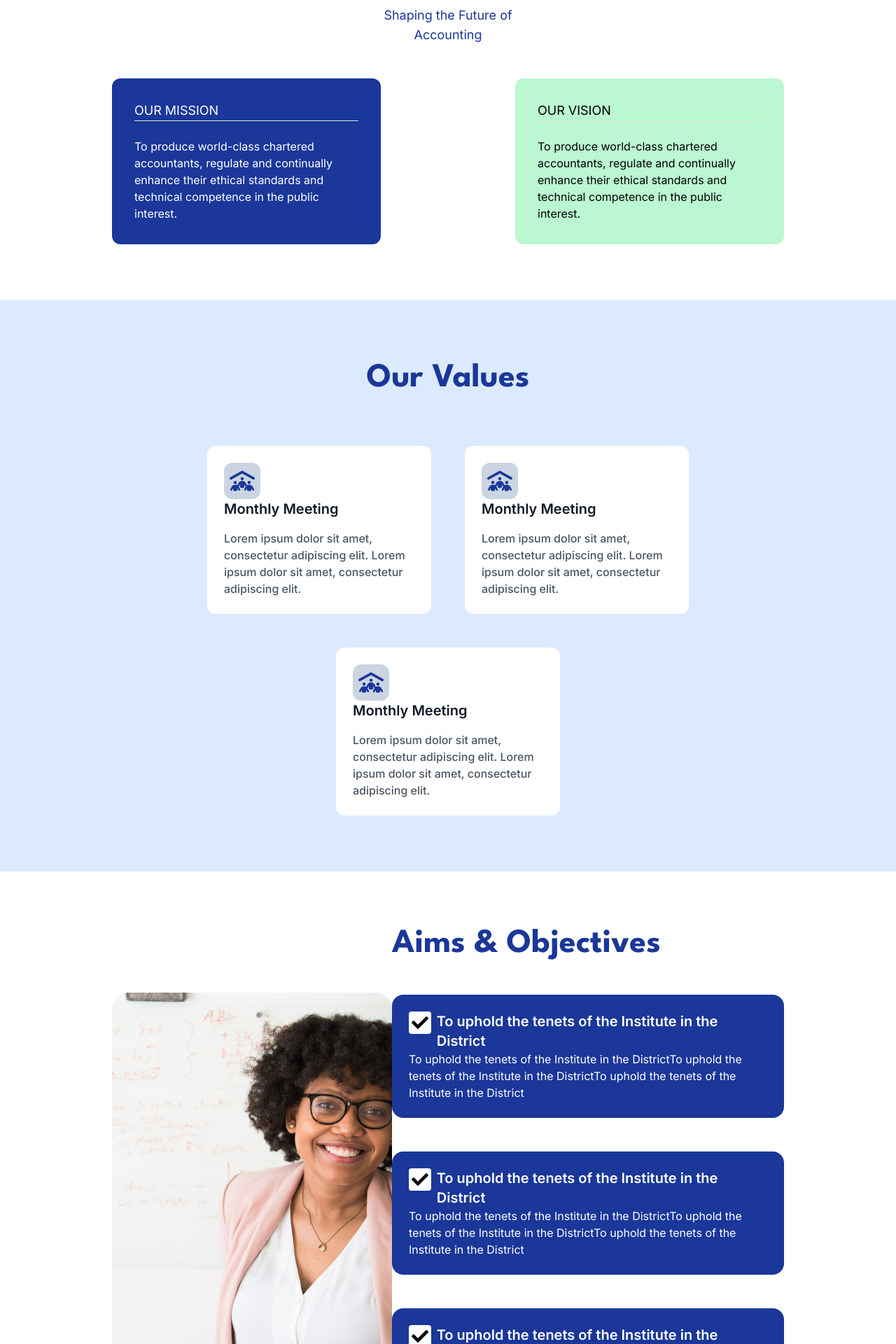
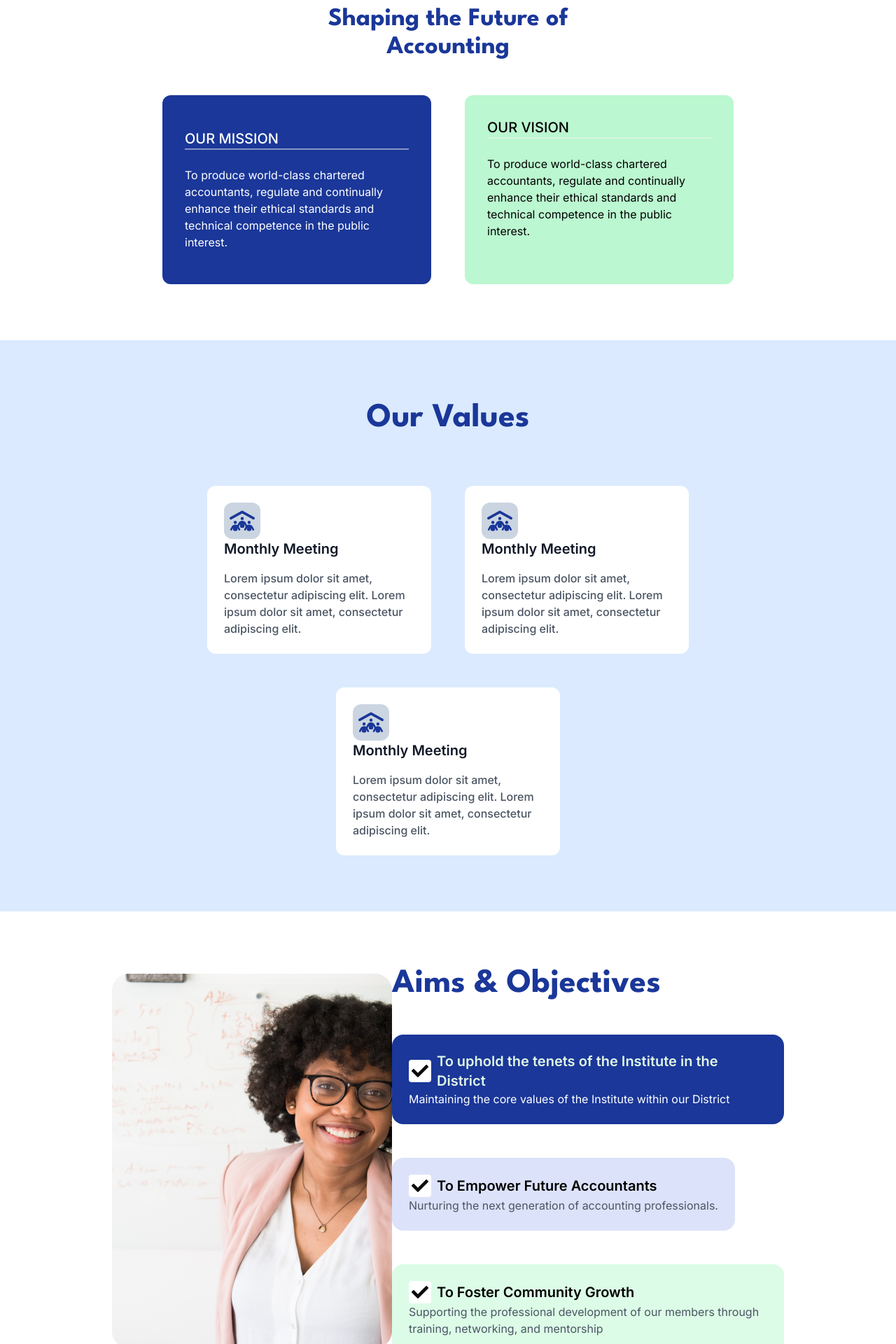
Before and after one commit to Edema-wxd/ican-frontend, a Next.js app: page /about-us in a window 1280 px wide. Shown: the part 700-2620 px from the top of the page at 70% size. Built offline with nearby package versions, Linux system fonts and the light colour scheme; a web font is replaced by a local one.

Commit message:
Fixed the About us page for mobile view

```diff
--- a/src/app/about-us/page.tsx
+++ b/src/app/about-us/page.tsx
@@ -15,15 +15,15 @@ function Aboutus() {
       >
         <></>
       </Heroimg>
-      <div className="bg-white flex flex-col  items-center gap-12 w-full py-20 px-40">
-        <h3 className="text-primary text-center text-lg w-full">
+      <div className="bg-white flex flex-col items-center gap-12 w-full p-4 md:p-20 lg:px-40">
+        <h3 className="text-primary font-bold text-center text-4xl font-mono w-full">
           Shaping the Future of <br /> Accounting
         </h3>
-        <div className="flex w-full flex-row justify-between">
-          <div className="flex flex-col rounded-xl gap-6 bg-primary max-w-sm p-8 text-white">
-            <h6 className=" text-lg  ">
+        <div className="flex w-fit flex-col sm:flex-row  gap-12 justify-between">
+          <div className="flex flex-col rounded-xl gap-6 bg-primary max-w-sm p-8 lg:px-8 lg:py-12 text-white">
+            <h6 className=" text-xl font-medium   ">
               OUR MISSION
-              <hr />
+              <hr className="  border opacity-50 w-full border-gray-100   " />
             </h6>
             <p className="text-base">
               To produce world-class chartered accountants, regulate and
@@ -32,9 +32,9 @@ function Aboutus() {
             </p>
           </div>
           <div className="flex flex-col rounded-xl gap-6 max-w-sm bg-green-200 text-black p-8">
-            <h6 className=" text-lg ">
+            <h6 className=" text-xl font-medium  ">
               OUR VISION
-              <hr />
+              <hr className="  border opacity-50 w-full border-gray-100   " />
             </h6>
             <p className="text-base">
               To produce world-class chartered accountants, regulate and
--- a/src/components/Aims.jsx
+++ b/src/components/Aims.jsx
@@ -5,55 +5,56 @@ import { FaCheck } from "react-icons/fa";
 function Aims() {
   // Aims tags and info
   return (
-    <div className="flex flex-row px-40 py-20 w-full justify-between items-center ">
-      <Image width={462} height={694} alt="Aims" src={"/chairspeech.png"} />
+    <div className="flex flex-row lg:px-40 md:p-20 p-4 w-full justify-between items-center ">
+      <Image
+        width={462}
+        height={694}
+        alt="Aims"
+        className="hidden sm:flex"
+        src={"/chairspeech.png"}
+      />
       <div className="flex max-w-xl flex-col gap-12 items-start justify-start ">
         <h2 className=" text-5xl font-bold text-primary font-mono text-left  ">
           Aims & Objectives
         </h2>
         <div className="flex p-6 rounded-2xl flex-col bg-primary ">
-          <div className="flex flex-row items-start gap-2 justify-start ">
-            <div className=" w-8 h-8 bg-white rounded flex items-center justify-center ">
+          <div className="flex flex-row items-center gap-2 justify-start ">
+            <div className=" p-1  bg-white rounded flex items-center justify-center ">
               <FaCheck className="w-6 h-6" />
             </div>
-            <p className=" text-white font-semibold text-xl ">
+            <p className=" text-[#e0f5e6]  font-semibold text-xl ">
               To uphold the tenets of the Institute in the District
             </p>
           </div>
           <p className=" text-white font-normal text-base ">
-            To uphold the tenets of the Institute in the DistrictTo uphold the
-            tenets of the Institute in the DistrictTo uphold the tenets of the
-            Institute in the District
+            Maintaining the core values of the Institute within our District{" "}
           </p>
         </div>
-        <div className="flex p-6 rounded-2xl flex-col bg-primary ">
-          <div className="flex flex-row items-start gap-2 justify-start ">
-            <div className=" w-8 h-8 bg-white rounded flex items-center justify-center">
+        <div className="flex p-6 rounded-2xl flex-col bg-[#dce2f9] ">
+          <div className="flex flex-row items-center gap-2 justify-start ">
+            <div className=" p-1  bg-white rounded flex items-center justify-center">
               <FaCheck className="w-6 h-6" />
             </div>
-            <p className=" text-white font-semibold text-xl ">
-              To uphold the tenets of the Institute in the District
+            <p className=" text-black font-semibold text-xl ">
+              To Empower Future Accountants{" "}
             </p>
           </div>
-          <p className=" text-white font-normal text-base ">
-            To uphold the tenets of the Institute in the DistrictTo uphold the
-            tenets of the Institute in the DistrictTo uphold the tenets of the
-            Institute in the District
+          <p className=" text-gray-600   font-normal text-base ">
+            Nurturing the next generation of accounting professionals.
           </p>
         </div>{" "}
-        <div className="flex p-6 rounded-2xl flex-col bg-primary ">
-          <div className="flex flex-row items-start gap-2 justify-start ">
-            <div className=" w-8 h-8 bg-white rounded flex items-center justify-center">
+        <div className="flex p-6 rounded-2xl flex-col bg-green-100 ">
+          <div className="flex flex-row items-center gap-2 justify-start ">
+            <div className=" p-1  bg-white rounded flex items-center justify-center">
               <FaCheck className="w-6 h-6" />
             </div>
-            <p className=" text-white font-semibold text-xl ">
-              To uphold the tenets of the Institute in the District
+            <p className=" text-black font-semibold text-xl ">
+              To Foster Community Growth
             </p>
           </div>
-          <p className=" text-white font-normal text-base ">
-            To uphold the tenets of the Institute in the DistrictTo uphold the
-            tenets of the Institute in the DistrictTo uphold the tenets of the
-            Institute in the District
+          <p className=" text-gray-600 font-normal text-base ">
+            Supporting the professional development of our members through
+            training, networking, and mentorship
           </p>
         </div>
       </div>
```
